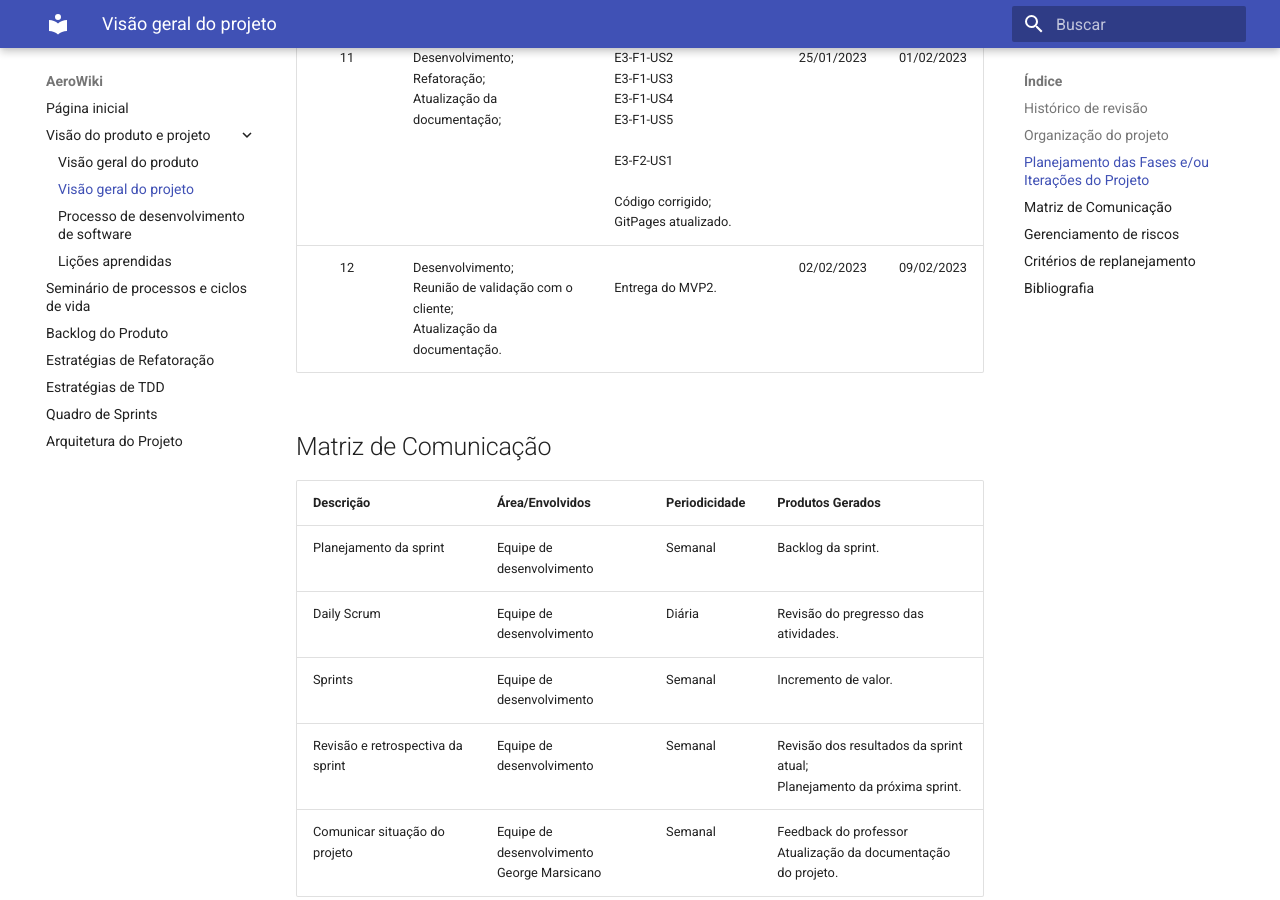
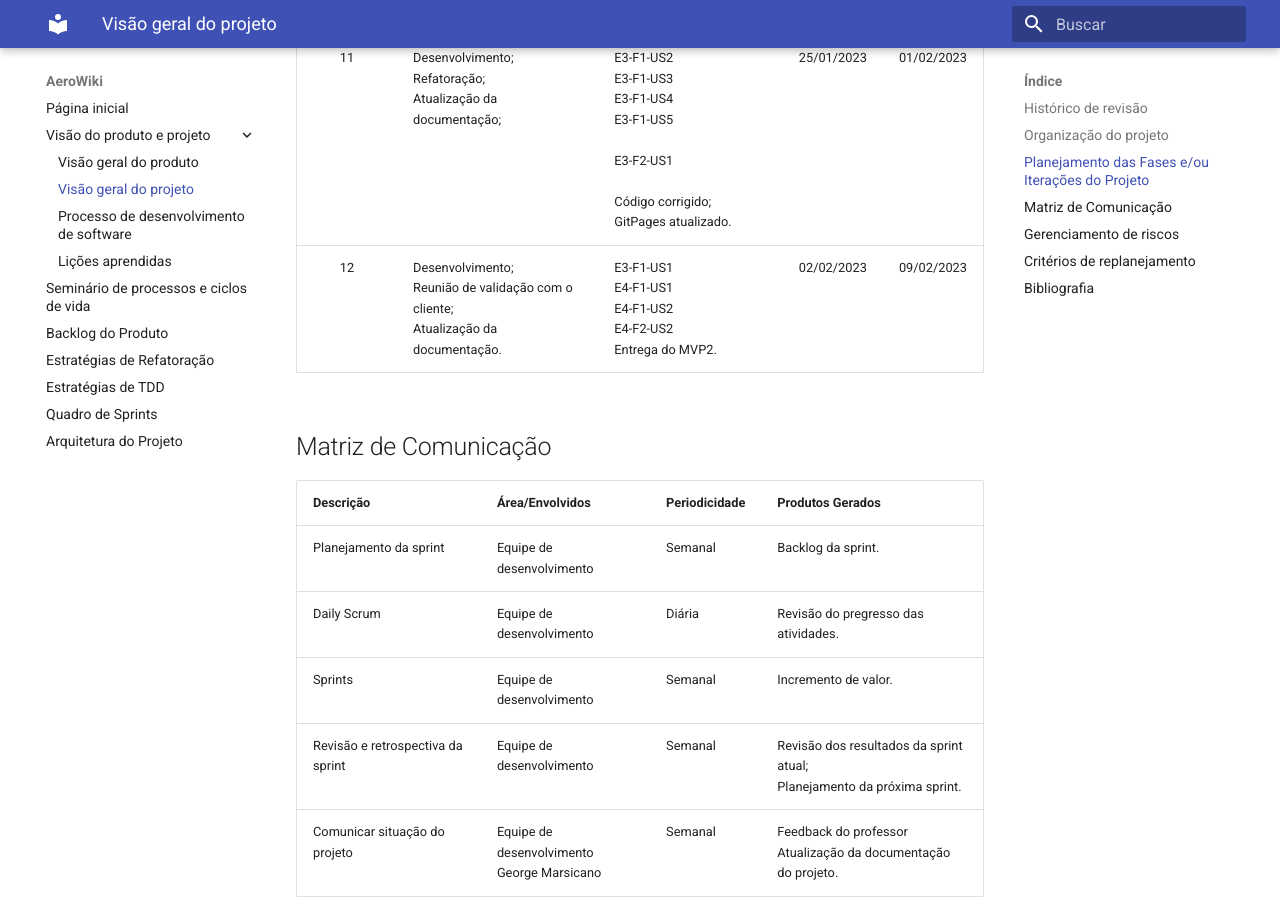
Before and after one commit to mdsreq-fga-unb/2022.2-AeroWiki, an MkDocs documentation site: the page built from gitpages/docs/visao_do_produto_e_projeto/visao-do-projeto.md, in a window 1280 px wide and 900 px high, scrolled down 2823 px. Built offline with MkDocs 1.6.1 and Material for MkDocs 9.7.7, drawn with Linux system fonts in a browser that asks for light colours.

Commit message:
Update visao-do-projeto.md

```diff
--- a/gitpages/docs/visao_do_produto_e_projeto/visao-do-projeto.md
+++ b/gitpages/docs/visao_do_produto_e_projeto/visao-do-projeto.md
@@ -36,7 +36,7 @@
 | 9 | Desenvolvimento;<br>Reunião de validação com o cliente;<br>Atualização da documentação.| E1-F1-US1<br>E1-F1-US2<br><br>E1-F2-US1<br>E1-F2-US2<br>E1-F2-US3<br><br>E2-F1-US1<br>E2-F1-US2<br>E2-F1-US3<br><br><s>E2-F2-US1</s><br><s>E2-F2-US2</s><br><s>E2-F2-US3</s><br><br>Entrega do MVP1. | 05/01/2023 | 12/01/2023 |
 | 10 | Desenvolvimento; <br> Refatoração; | E1-F2-US2<br>E1-F2-US3<br><br>E2-F1-US1<br>E2-F1-US2<br>E2-F1-US<br><br>E3-F1-US4<br><br>E4-F2-US1<br><br>Backlog do produto atualizado. | 17/01/2023 | 24/01/2023 |
 | 11 | Desenvolvimento;<br>Refatoração;<br>Atualização da documentação; | E3-F1-US2<br>E3-F1-US3<br>E3-F1-US4<br>E3-F1-US5<br><br>E3-F2-US1<br><br>Código corrigido;<br>GitPages atualizado. | 25/01/2023 | 01/02/2023 |
-| 12 | Desenvolvimento;<br>Reunião de validação com o cliente;<br>Atualização da documentação. | <br>Entrega do MVP2. | 02/02/2023 | 09/02/2023 |
+| 12 | Desenvolvimento;<br>Reunião de validação com o cliente;<br>Atualização da documentação. | E3-F1-US1<br>E4-F1-US1<br>E4-F1-US2<br>E4-F2-US2<br>Entrega do MVP2. | 02/02/2023 | 09/02/2023 |
 
 ## Matriz de Comunicação
 
```
